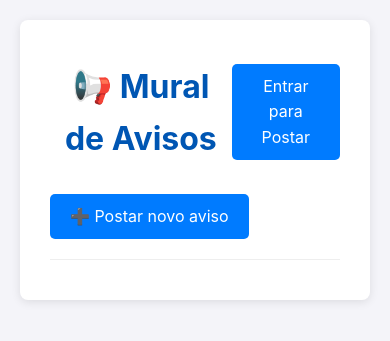
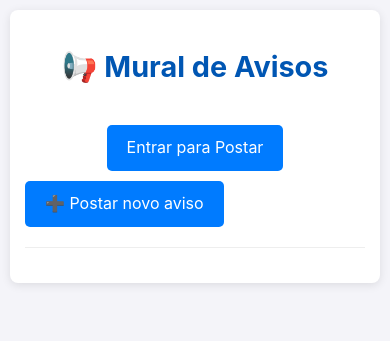
Before and after one commit to johnflexi10/fala-bairro, a Flask app: page / in a window 390 px wide. Shown: the top 341 px of the page. Run offline with Flask 3, Linux system fonts and the light colour scheme; data that the repository does not hold is empty; some libraries are stand-ins or nearby versions.

Commit message:
Feat: Add responsive design for mobile devices

```diff
--- a/static/style.css
+++ b/static/style.css
@@ -280,3 +280,34 @@ hr {
     background-color: #fff;
     border-color: #ddd;
 }
+
+/* --- Estilos Responsivos para Celular --- */
+@media (max-width: 768px) {
+    body {
+        padding: 10px;
+    }
+
+    .container {
+        padding: 15px;
+    }
+
+    .header {
+        flex-direction: column; /* Empilha o título e as ações do usuário */
+        gap: 15px;
+    }
+
+    h1 {
+        font-size: 1.8em;
+    }
+
+    .aviso-footer {
+        flex-direction: column; /* Empilha a data e os botões */
+        align-items: flex-start; /* Alinha tudo à esquerda */
+        gap: 10px;
+    }
+
+    .card-actions {
+        width: 100%; /* Faz os botões ocuparem a largura toda */
+        justify-content: flex-end; /* Alinha os botões à direita */
+    }
+}
--- a/templates/admin.html
+++ b/templates/admin.html
@@ -2,6 +2,7 @@
 <html>
 <head>
     <title>Painel de Moderação - Fala Bairro</title>
+    <meta name="viewport" content="width=device-width, initial-scale=1.0">
     <link rel="stylesheet" href="{{ url_for('static', filename='style.css') }}">
 </head>
 <body>
--- a/templates/editar.html
+++ b/templates/editar.html
@@ -2,6 +2,7 @@
 <html>
 <head>
     <title>Editar Aviso - Fala Bairro</title>
+    <meta name="viewport" content="width=device-width, initial-scale=1.0">
     <link rel="stylesheet" href="{{ url_for('static', filename='style.css') }}">
 </head>
 <body>
--- a/templates/index.html
+++ b/templates/index.html
@@ -2,6 +2,7 @@
 <html>
 <head>
     <title>Fala Bairro</title>
+    <meta name="viewport" content="width=device-width, initial-scale=1.0">
     <link rel="stylesheet" href="{{ url_for('static', filename='style.css') }}">
 </head>
 <body>
--- a/templates/login.html
+++ b/templates/login.html
@@ -2,6 +2,7 @@
 <html>
 <head>
     <title>Identifique-se - Fala Bairro</title>
+    <meta name="viewport" content="width=device-width, initial-scale=1.0">
     <link rel="stylesheet" href="{{ url_for('static', filename='style.css') }}">
 </head>
 <body>
--- a/templates/postar.html
+++ b/templates/postar.html
@@ -2,6 +2,7 @@
 <html>
 <head>
     <title>Postar Aviso - Fala Bairro</title>
+    <meta name="viewport" content="width=device-width, initial-scale=1.0">
     <link rel="stylesheet" href="{{ url_for('static', filename='style.css') }}">
 </head>
 <body>
```
